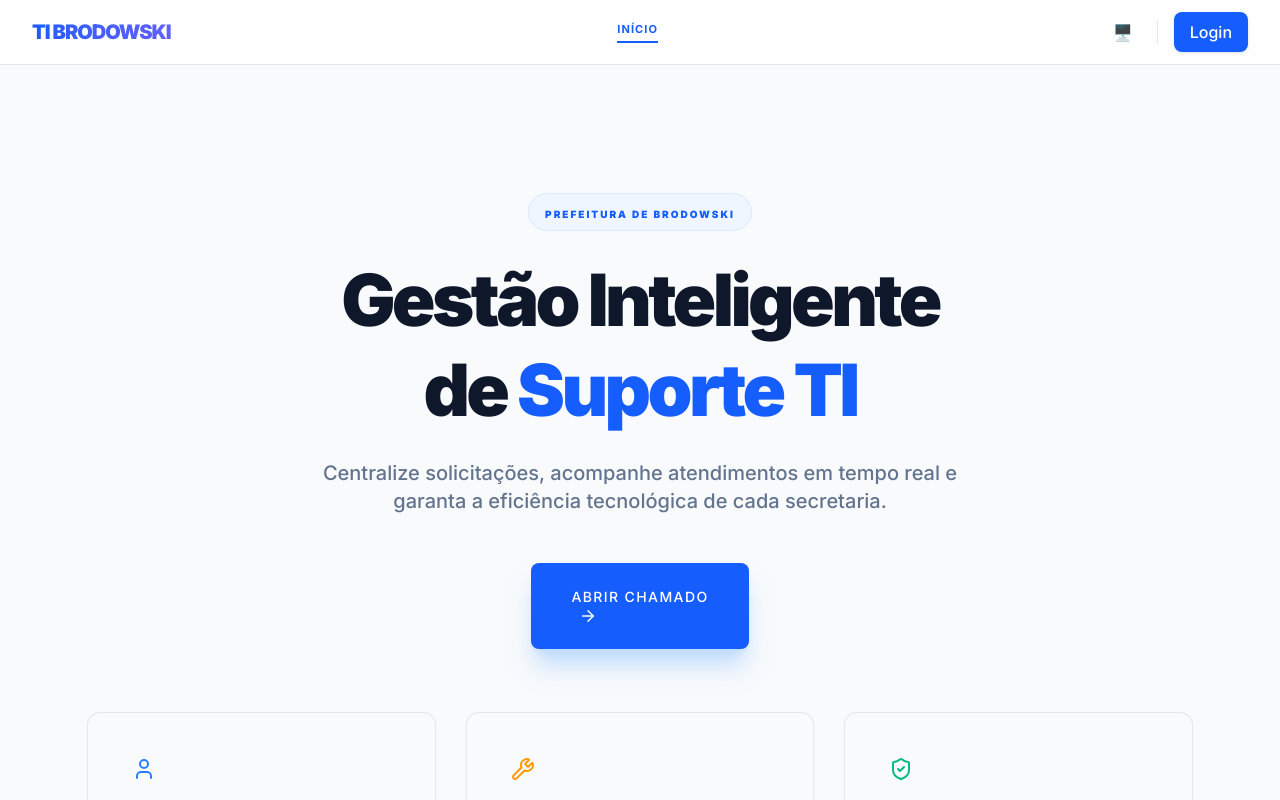
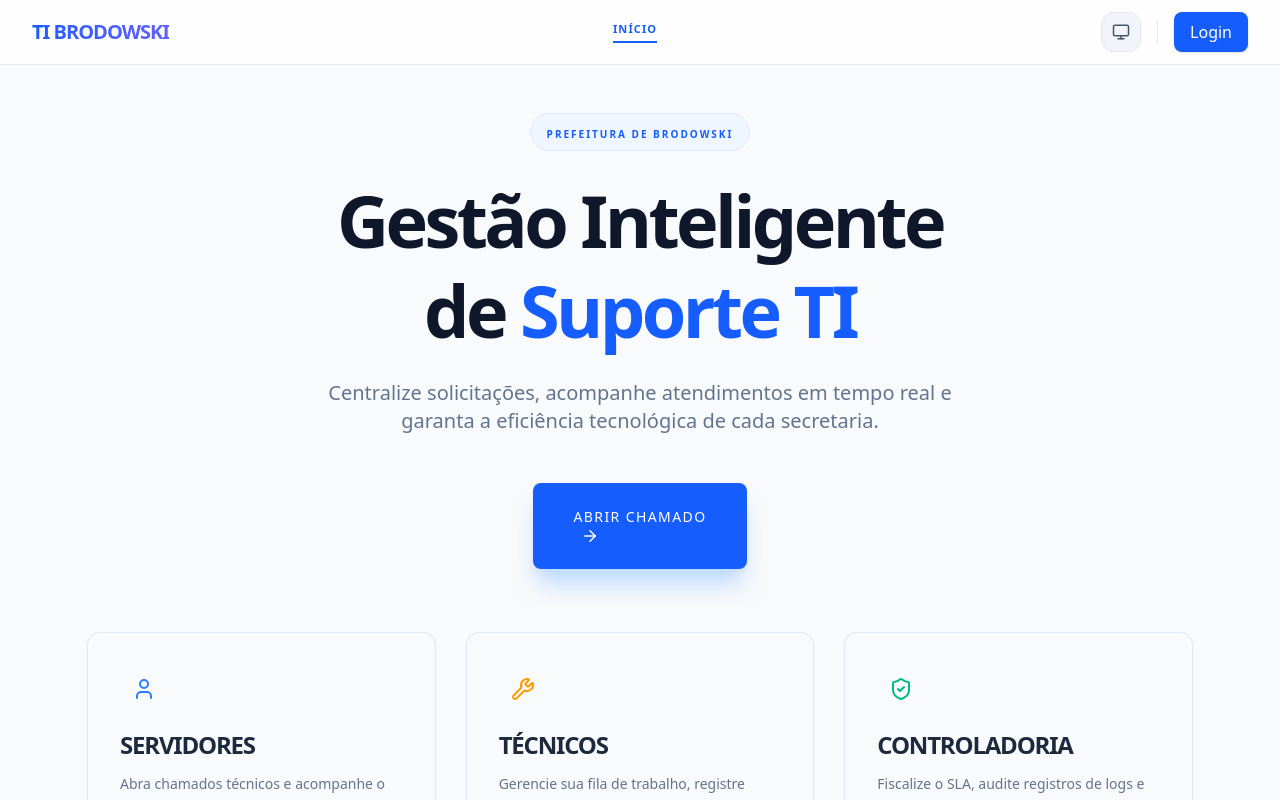
Before and after one commit to N41LL1W/brodowski-chamados, a Next.js app: page / in a window 1280 px wide. Shown: the top 800 px of the page. Built offline with nearby package versions, Linux system fonts and the light colour scheme; no server answers.

Commit message:
fix: controlador de troca de temas

```diff
--- a/src/app/globals.css
+++ b/src/app/globals.css
@@ -1,7 +1,6 @@
 @import "tailwindcss";
 
 @theme {
-  /* Mapeando as variáveis do CSS para o Tailwind */
   --color-background: var(--bg-primary);
   --color-foreground: var(--text-primary);
   --color-card: var(--bg-secondary);
@@ -10,38 +9,29 @@
 }
 
 :root {
-  /* TEMA CLARO (Default) */
-  --bg-primary: #f9fafb;     /* Cinza bem claro */
-  --bg-secondary: #ffffff;   /* Branco */
-  --text-primary: #111827;   /* Quase preto */
-  --text-secondary: #4b5563; /* Cinza médio */
-  --border-color: #e5e7eb;   /* Borda suave */
-  --brand-color: #2563eb;    /* Azul Principal */
+  --bg-primary: #f9fafb;
+  --bg-secondary: #ffffff;
+  --text-primary: #111827;
+  --text-secondary: #4b5563;
+  --border-color: #e5e7eb;
+  --brand-color: #2563eb;
 }
 
+/* O seletor .dark precisa forçar a troca das variáveis */
 .dark {
-  /* TEMA ESCURO */
-  --bg-primary: #0f172a;     /* Slate 900 */
-  --bg-secondary: #1e293b;   /* Slate 800 */
-  --text-primary: #f8fafc;   /* Branco gelo */
-  --text-secondary: #94a3b8; /* Cinza azulado */
-  --border-color: #334155;   /* Borda escura */
-  --brand-color: #3b82f6;    /* Azul brilhante */
+  --bg-primary: #020617;     /* Slate 950 mais profundo */
+  --bg-secondary: #0f172a;   /* Slate 900 */
+  --text-primary: #f8fafc;
+  --text-secondary: #94a3b8;
+  --border-color: #1e293b;
+  --brand-color: #3b82f6;
 }
 
-/* Base Styles */
 @layer base {
+  * {
+    @apply border-border;
+  }
   body {
     @apply bg-background text-foreground transition-colors duration-300;
   }
 }
-
-/* Componentes Utilitários para facilitar sua vida */
-@layer components {
-  .card-base {
-    @apply bg-card border border-border rounded-xl shadow-sm p-6 hover:shadow-md transition-all;
-  }
-  .btn-primary {
-    @apply bg-primary text-white font-semibold py-2 px-4 rounded-lg hover:opacity-90 transition-opacity disabled:opacity-50;
-  }
-}
--- a/src/app/layout.tsx
+++ b/src/app/layout.tsx
@@ -15,13 +15,13 @@ export const metadata = {
 
 export default function RootLayout({ children }: { children: React.ReactNode }) {
   return (
+    // suppressHydrationWarning é necessário para o ThemeToggle não dar erro
     <html lang="pt-BR" suppressHydrationWarning className="antialiased">
-      <body className={`${inter.className} bg-slate-50 dark:bg-slate-950 text-slate-900 dark:text-slate-100`}>
+      <body className={`${inter.variable} font-sans bg-background text-foreground`}>
         <AuthProvider>
           <div className="relative min-h-screen flex flex-col">
             <Navbar />
-            {/* O pt-16 compensa a altura da Navbar fixa */}
-            <main className="flex-1 pt-16 md:pt-20">
+            <main className="flex-1">
               {children}
             </main>
           </div>
--- a/src/components/ThemeToggle.tsx
+++ b/src/components/ThemeToggle.tsx
@@ -1,42 +1,56 @@
-// src/components/ThemeToggle.tsx
 "use client";
 
 import { useEffect, useState } from "react";
+import { Sun, Moon, Monitor } from "lucide-react";
 
 export default function ThemeToggle() {
   const [theme, setTheme] = useState<"light" | "dark" | "system">("system");
   const [mounted, setMounted] = useState(false);
 
+  // Inicialização
   useEffect(() => {
     setMounted(true);
     const saved = (localStorage.getItem("theme") as "light" | "dark" | "system") || "system";
     setTheme(saved);
     applyTheme(saved);
-    const mq = window.matchMedia("(prefers-color-scheme: dark)");
-    const onChange = () => saved === "system" && applyTheme("system");
-    mq.addEventListener("change", onChange);
-    return () => mq.removeEventListener("change", onChange);
   }, []);
 
   function applyTheme(t: "light" | "dark" | "system") {
     const root = document.documentElement;
     const systemDark = window.matchMedia("(prefers-color-scheme: dark)").matches;
-    const final = t === "system" ? (systemDark ? "dark" : "light") : t;
-    root.classList.toggle("dark", final === "dark");
+
+    // Determina se deve aplicar .dark
+    const isDark = t === "system" ? systemDark : t === "dark";
+
+    if (isDark) {
+      root.classList.add("dark");
+    } else {
+      root.classList.remove("dark");
+    }
   }
 
   function toggle() {
-    const next = theme === "light" ? "dark" : theme === "dark" ? "system" : "light";
+    const modes: ("light" | "dark" | "system")[] = ["light", "dark", "system"];
+    const currentIndex = modes.indexOf(theme);
+    const next = modes[(currentIndex + 1) % modes.length];
+
     setTheme(next);
     localStorage.setItem("theme", next);
     applyTheme(next);
   }
 
-  if (!mounted) return null;
+  // Evita Hydration Mismatch
+  if (!mounted) return <div className="w-9 h-9" />;
 
   return (
-    <button onClick={toggle} className="p-2 rounded hover:opacity-90" aria-label="Toggle theme">
-      {theme === "light" ? "🌞" : theme === "dark" ? "🌙" : "🖥️"}
+    <button
+      onClick={toggle}
+      className="p-2.5 rounded-xl bg-slate-100 dark:bg-slate-800 text-slate-600 dark:text-slate-300 hover:scale-110 active:scale-95 transition-all border border-slate-200 dark:border-slate-700"
+      aria-label="Trocar Tema"
+    >
+      {theme === "light" && <Sun size={18} />}
+      {theme === "dark" && <Moon size={18} />}
+      {theme === "system" && <Monitor size={18} />}
     </button>
   );
 }
```
